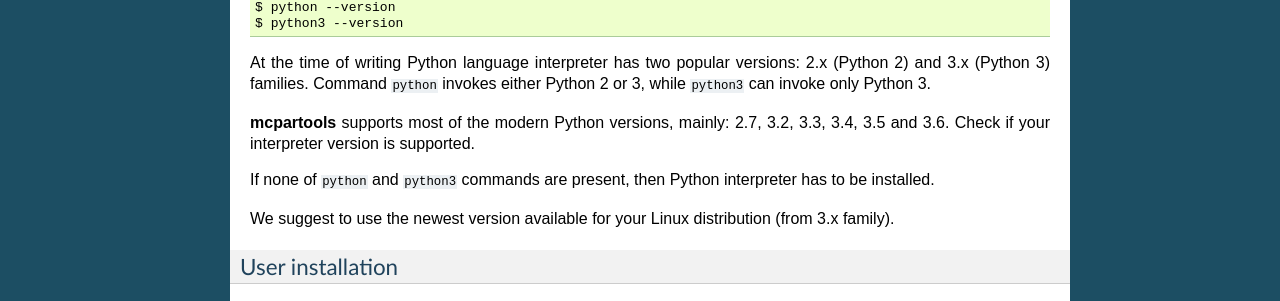
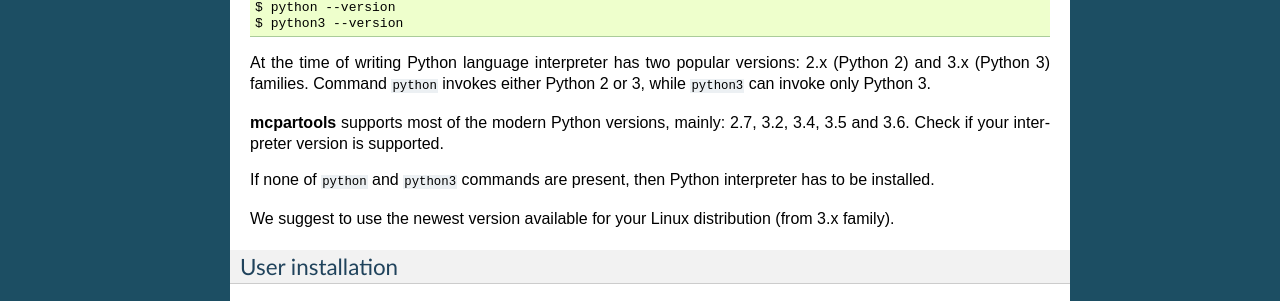
Before and after one commit to DataMedSci/mcpartools, a Sphinx documentation site: the page built from docs/install.rst, in a window 1280 px wide and 900 px high, scrolled down 453 px. Shown: the part 146-447 px from the top of the window. Built offline with Sphinx 7.4.7, drawn with Linux system fonts in a browser that asks for light colours.

Commit message:
python3.3 support dropped (#100)
* python3.3 support dropped

* python_requires classifier added following the reccomendation of @hugovk

* missing py36 added in tox files
docs update

```diff
--- a/docs/contributing.rst
+++ b/docs/contributing.rst
@@ -130,7 +130,7 @@ Before you submit a pull request, check that it meets these guidelines:
 2. If the pull request adds functionality, the docs should be updated. Put
    your new functionality into a function with a docstring, and add the
    feature to the list in README.rst.
-3. The pull request should work for Python 2.7, 3.2, 3.3, 3.4 and 3.5. Check
+3. The pull request should work for Python 2.7, 3.2, 3.4, 3.5 and 3.6. Check
    https://travis-ci.org/DataMedSci/mcpartools/pull_requests
    and make sure that the tests pass for all supported Python versions.
 
--- a/docs/install.rst
+++ b/docs/install.rst
@@ -36,7 +36,7 @@ Try if one of following commands (printing Python version) works::
 At the time of writing Python language interpreter has two popular versions: 2.x (Python 2) and 3.x (Python 3) families.
 Command ``python`` invokes either Python 2 or 3, while ``python3`` can invoke only Python 3.
 
-**mcpartools** supports most of the modern Python versions, mainly: 2.7, 3.2, 3.3, 3.4, 3.5 and 3.6.
+**mcpartools** supports most of the modern Python versions, mainly: 2.7, 3.2, 3.4, 3.5 and 3.6.
 Check if your interpreter version is supported.
 
 If none of ``python`` and ``python3`` commands are present, then Python interpreter has to be installed.
--- a/setup.cfg
+++ b/setup.cfg
@@ -9,6 +9,6 @@ VCS = git
 style = pep440-pre
 versionfile_source = mcpartools/_version.py
 versionfile_build = mcpartools/_version.py
-# w stick to convention that GIT tags are prefixed with v
+# we stick to convention that GIT tags are prefixed with v
 tag_prefix = v
 parentdir_prefix =
--- a/setup.py
+++ b/setup.py
@@ -130,7 +130,7 @@ setuptools.setup(
         #   3 - Alpha
         #   4 - Beta
         #   5 - Production/Stable
-        'Development Status :: 3 - Alpha',
+        'Development Status :: 5 - Production/Stable',
 
         'Topic :: Software Development :: Build Tools',
         # Indicate who your project is intended for
@@ -151,7 +151,6 @@ setuptools.setup(
         # that you indicate whether you support Python 2, Python 3 or both.
         'Programming Language :: Python :: 2.7',
         'Programming Language :: Python :: 3.2',
-        'Programming Language :: Python :: 3.3',
         'Programming Language :: Python :: 3.4',
         'Programming Language :: Python :: 3.5',
         'Programming Language :: Python :: 3.6',
@@ -162,5 +161,5 @@ setuptools.setup(
         ],
     },
     cmdclass=get_cmdclass(),
-
+    python_requires='>=2.7, !=3.0.*, !=3.1.*, !=3.3.*',
 )
```
Also changed, not shown: .travis.yml, 1 other file.
